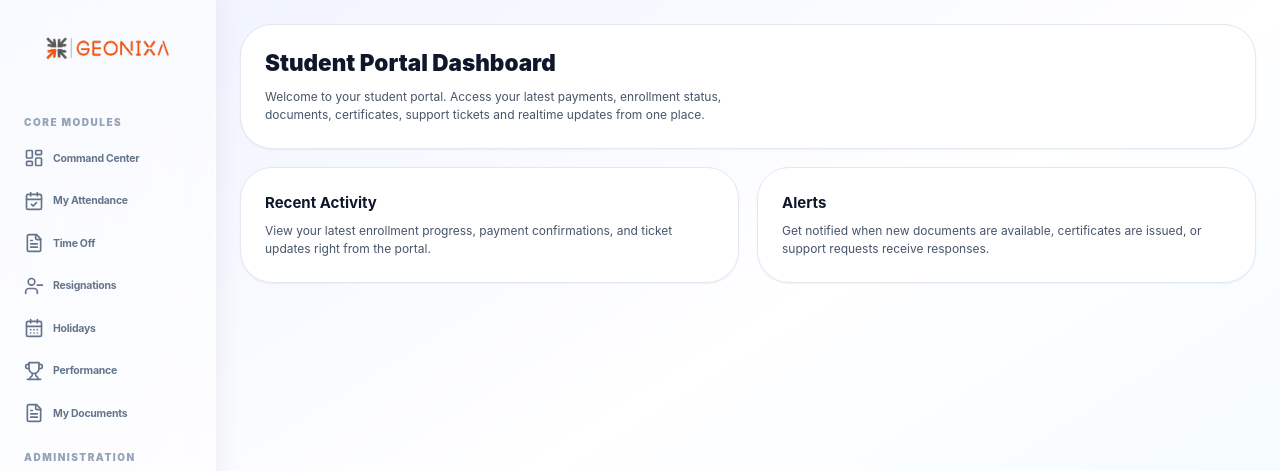
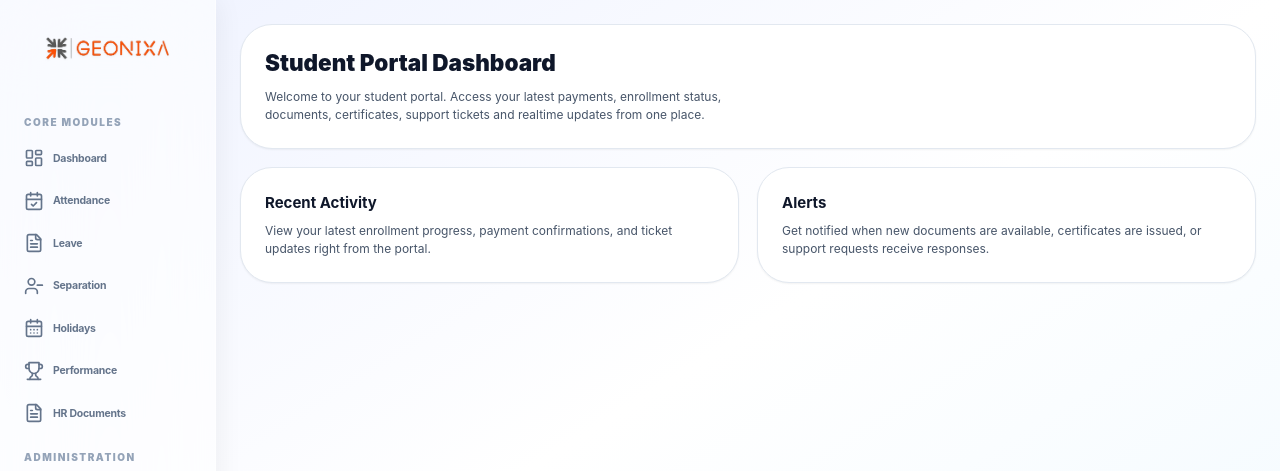
Before and after one commit to Hari239o/HRMS-PORTAL, a Next.js app in the folder client/: page /student/dashboard in a window 1280 px wide. Shown: the top 471 px of the page. Built offline with nearby package versions, Linux system fonts and the light colour scheme; no server answers; sample sign-in values are in the browser's storage; what axios-retry would draw is missing.

Commit message:
style: unify terminology across sidebar and dashboard, and add profile/logout to bottom nav

```diff
--- a/client/src/app/(protected)/dashboard/page.jsx
+++ b/client/src/app/(protected)/dashboard/page.jsx
@@ -364,13 +364,13 @@ export default function Dashboard() {
           <AppGridItem title="Leave" emoji="🏖️" link="/leaves" />
           <AppGridItem title="Reimbursement" emoji="💸" link="#" />
           <AppGridItem title="Performance" emoji="📈" link="#" />
-          <AppGridItem title="Feedback" emoji="💬" link="#" />
+          <AppGridItem title="Holidays" emoji="🎉" link="/holidays" />
           <AppGridItem title="HR Documents" emoji="📑" link="/documents" />
           <AppGridItem title="HR Policies" emoji="📜" link="#" />
           <AppGridItem title="Recruitment" emoji="🤝" link="#" />
-          <AppGridItem title="Helpdesk" emoji="🎧" link="#" />
+          <AppGridItem title="Separation" emoji="👋" link="/resignations" />
           <AppGridItem title="Member" emoji="👥" link="#" />
-          <AppGridItem title="Vibe" emoji="🎉" link="#" />
+          <AppGridItem title="Vibe" emoji="✨" link="#" />
         </div>
 
       </div>
--- a/client/src/components/BottomNav.jsx
+++ b/client/src/components/BottomNav.jsx
@@ -3,11 +3,11 @@
 import Link from 'next/link';
 import { usePathname } from 'next/navigation';
 import { useAuth } from '@/context/AuthContext';
-import { LayoutDashboard, CalendarCheck, FileText, TrendingUp } from 'lucide-react';
+import { LayoutDashboard, CalendarCheck, FileText, TrendingUp, User } from 'lucide-react';
 
 export default function BottomNav() {
   const pathname = usePathname();
-  const { user } = useAuth();
+  const { user, logout } = useAuth();
 
   // Don't show bottom nav if not logged in
   if (!user) return null;
@@ -15,31 +15,49 @@ export default function BottomNav() {
   const navItems = [
     { name: 'Dashboard', icon: LayoutDashboard, path: '/dashboard' },
     { name: 'Attendance', icon: CalendarCheck, path: '/attendance' },
-    { name: 'Time Off', icon: FileText, path: '/leaves' },
+    { name: 'Leave', icon: FileText, path: '/leaves' },
     { name: 'Performance', icon: TrendingUp, path: '/performance' },
+    { name: 'Profile', icon: User, action: logout },
   ];
 
   return (
     <div className="md:hidden fixed bottom-0 left-0 right-0 bg-white/90 backdrop-blur-md border-t border-slate-200 z-50 pb-safe shadow-[0_-4px_24px_rgba(0,0,0,0.05)]">
       <div className="flex justify-around items-center p-2">
         {navItems.map((item) => {
-          const isActive = pathname === item.path;
-          return (
-            <Link
-              key={item.path}
-              href={item.path}
-              className={`flex flex-col items-center justify-center w-full py-1 gap-1 transition-all ${
-                isActive
-                  ? 'text-blue-600 scale-105'
-                  : 'text-slate-400 hover:text-slate-600'
-              }`}
-            >
+          const isActive = item.path ? pathname === item.path : false;
+
+          const content = (
+            <>
               <div className={`p-1.5 rounded-full ${isActive ? 'bg-blue-50' : ''}`}>
                 <item.icon size={20} strokeWidth={isActive ? 2.5 : 2} />
               </div>
               <span className={`text-[10px] tracking-wide ${isActive ? 'font-bold' : 'font-medium'}`}>
                 {item.name}
               </span>
+            </>
+          );
+
+          const className = `flex flex-col items-center justify-center w-full py-1 gap-1 transition-all ${
+            isActive
+              ? 'text-blue-600 scale-105'
+              : 'text-slate-400 hover:text-slate-600'
+          }`;
+
+          if (item.action) {
+            return (
+              <button key={item.name} onClick={item.action} className={className}>
+                {content}
+              </button>
+            );
+          }
+
+          return (
+            <Link
+              key={item.path}
+              href={item.path}
+              className={className}
+            >
+              {content}
             </Link>
           );
         })}
--- a/client/src/components/Sidebar.jsx
+++ b/client/src/components/Sidebar.jsx
@@ -35,13 +35,13 @@ const Sidebar = ({ isOpen, setIsOpen }) => {
   const pathname = usePathname();
 
   const menuItems = [
-    { name: 'Command Center', icon: LayoutDashboard, path: '/dashboard' },
-    { name: 'My Attendance', icon: CalendarCheck, path: '/attendance' },
-    { name: 'Time Off', icon: FileText, path: '/leaves' },
-    { name: 'Resignations', icon: UserMinus, path: '/resignations' },
+    { name: 'Dashboard', icon: LayoutDashboard, path: '/dashboard' },
+    { name: 'Attendance', icon: CalendarCheck, path: '/attendance' },
+    { name: 'Leave', icon: FileText, path: '/leaves' },
+    { name: 'Separation', icon: UserMinus, path: '/resignations' },
     { name: 'Holidays', icon: CalendarDays, path: '/holidays' },
     { name: 'Performance', icon: Trophy, path: '/performance' },
-    { name: 'My Documents', icon: FileText, path: '/documents' },
+    { name: 'HR Documents', icon: FileText, path: '/documents' },
   ];
 
   const adminItems = [
```
